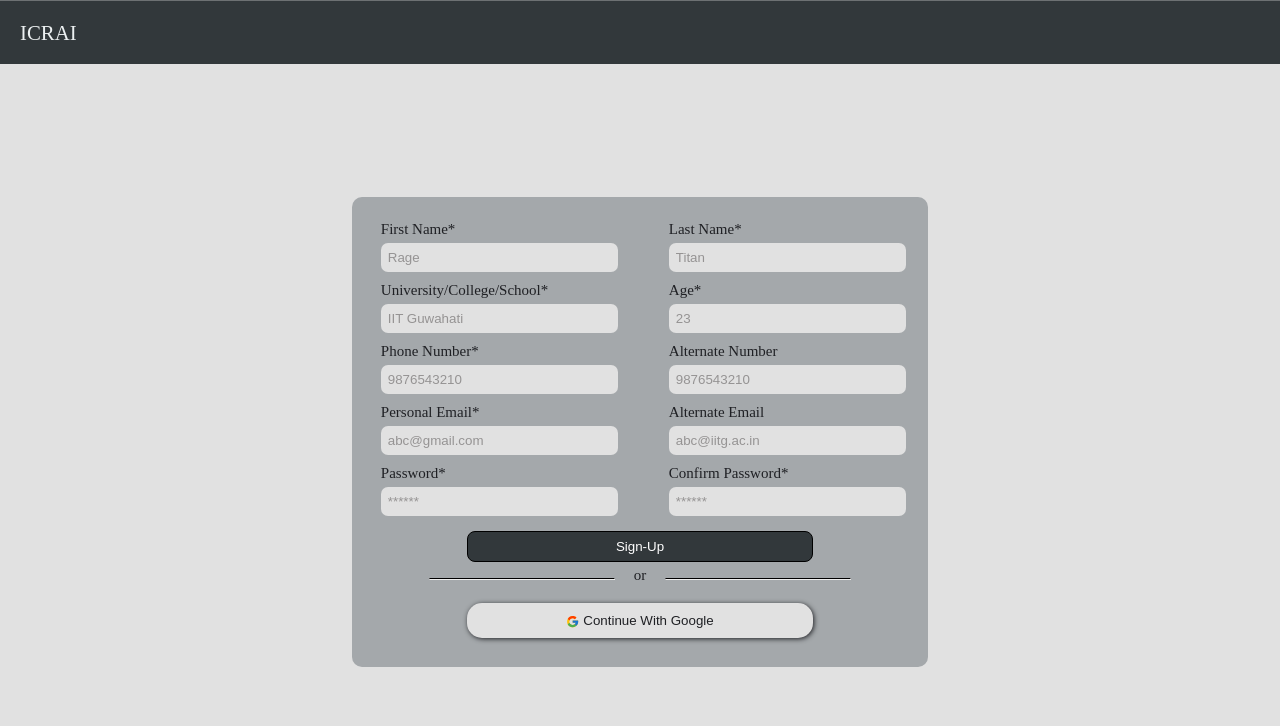
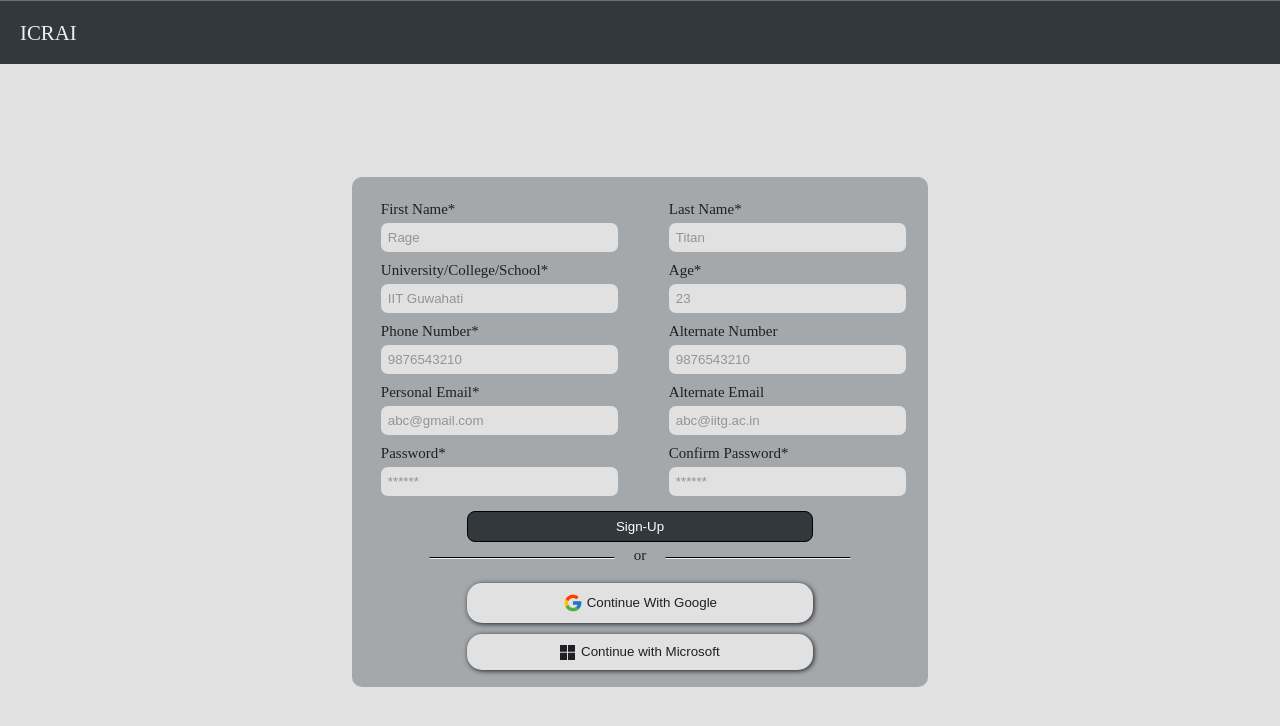
Before and after one commit to preetam-g/icrai-frontend, a React (Vite) app: page /register in a window 1280 px wide. Shown: the top 726 px of the page. Built offline with nearby package versions, Linux system fonts and the light colour scheme.

Commit message:
added microsoft login

```diff
--- a/src/pages/login/Login.jsx
+++ b/src/pages/login/Login.jsx
@@ -1,7 +1,8 @@
 import React, { useState } from 'react';
-import styles from './login.module.css'
+import styles from './login.module.css';
 import { FcGoogle } from "react-icons/fc";
-import { Link } from 'react-router-dom'
+import { BsMicrosoft } from 'react-icons/bs';
+import { Link } from 'react-router-dom';
 
 const Login = () => {
 	const [email, setEmail] = useState('');
@@ -22,14 +23,15 @@ const Login = () => {
 						<br />
 						<button className={styles.login} onClick={() => {}}>Log-in</button>
 						<br />
-						<a href="#" style={{color: "#1f2024", padding: "3px auto"}}>Forgot Password?</a> {/* modify link to enable password reset mechanism */}
+						<a href="#" style={{color: "#1f2024", padding: "1% auto"}}>Forgot Password?</a> {/* modify link to enable password reset mechanism */}
 						<div className={styles.or}>
 							<hr />
 							<p style={{ position: "relative", top: "-18px", verticalAlign: "middle" }}>or</p>
 							<hr />
 						</div>
 					</form>
-					<button className={styles.google_login} onClick={() => {}}> <FcGoogle />  Continue With Google </button>
+					<button className={styles.google_login} onClick={() => {}}> <FcGoogle style={{width: "20px", height: "20px"}}/>  Continue With Google </button>
+					<button className={styles.google_login} onClick={() => {}} style={{margin: "3% auto 1%"}}> <BsMicrosoft style={{width: "15px", height: '15px', marginRight: "2px"}}/> Continue with Microsoft </button>
 					<Link to="/register" className={styles.registerLink} style={{color: "#1f2024"}}>Don't have an account? <br /> Register Here</Link>
 				</div>
 			</div>
--- a/src/pages/login/login.module.css
+++ b/src/pages/login/login.module.css
@@ -89,6 +89,11 @@ hr{
 	vertical-align: middle;
 }
 
+.google_login:hover, .login:hover{
+	transform: scale(1.02);
+	transition-duration: 30ms;
+}
+
 @media screen and (min-width: 480px) {
 	.form{
 		width: 22vw;
--- a/src/pages/register/Register.jsx
+++ b/src/pages/register/Register.jsx
@@ -1,5 +1,6 @@
 import styles from './register.module.css';
 import { FcGoogle } from "react-icons/fc";
+import { BsMicrosoft } from 'react-icons/bs';
 import React, { useState } from 'react';
 
 const Register = () => {
@@ -20,7 +21,7 @@ const Register = () => {
 		<div className={styles.example}>
 			<div className={styles.container}>
 				<div className={styles.form}>
-					<form action='#'>
+					<form action='ealkf'>
 						<div className={styles.row} style={{margin: "3vh 0 auto"}}>
 							<div className={styles.column}>
 								<label htmlFor="First-Name">First Name*</label>
@@ -78,7 +79,8 @@ const Register = () => {
 							<hr />
 						</div>
 					</form>
-					<button className={styles.google_login} onClick={() => {}}> <FcGoogle />  Continue With Google </button>
+					<button className={styles.google_login} onClick={() => {}}> <FcGoogle style={{width: "20px", height: "20px"}}/>  Continue With Google </button>
+					<button className={styles.google_login} onClick={() => {}} style={{margin: "0px auto 3%"}}> <BsMicrosoft style={{width: "15px", height: '15px', marginRight: "2px"}}/> Continue with Microsoft </button>
 				</div>
 			</div>
 		</div>
--- a/src/pages/register/register.module.css
+++ b/src/pages/register/register.module.css
@@ -63,7 +63,7 @@
 	border: none;
 	border-radius: 15px;
 	padding: 10px 20px;
-	margin: 0px auto 5% auto;
+	margin: 0px auto 2% auto;
 	width: 60%;
 	box-shadow: 1px 1px 5px;
 	display: inline;
@@ -80,6 +80,11 @@
 	vertical-align: middle;
 }
 
+.google_login:hover, .signUp:hover{
+	transform: scale(1.01);
+	transition-duration: 30ms;
+}
+
 
 @media (max-width: 750px){
 
```
